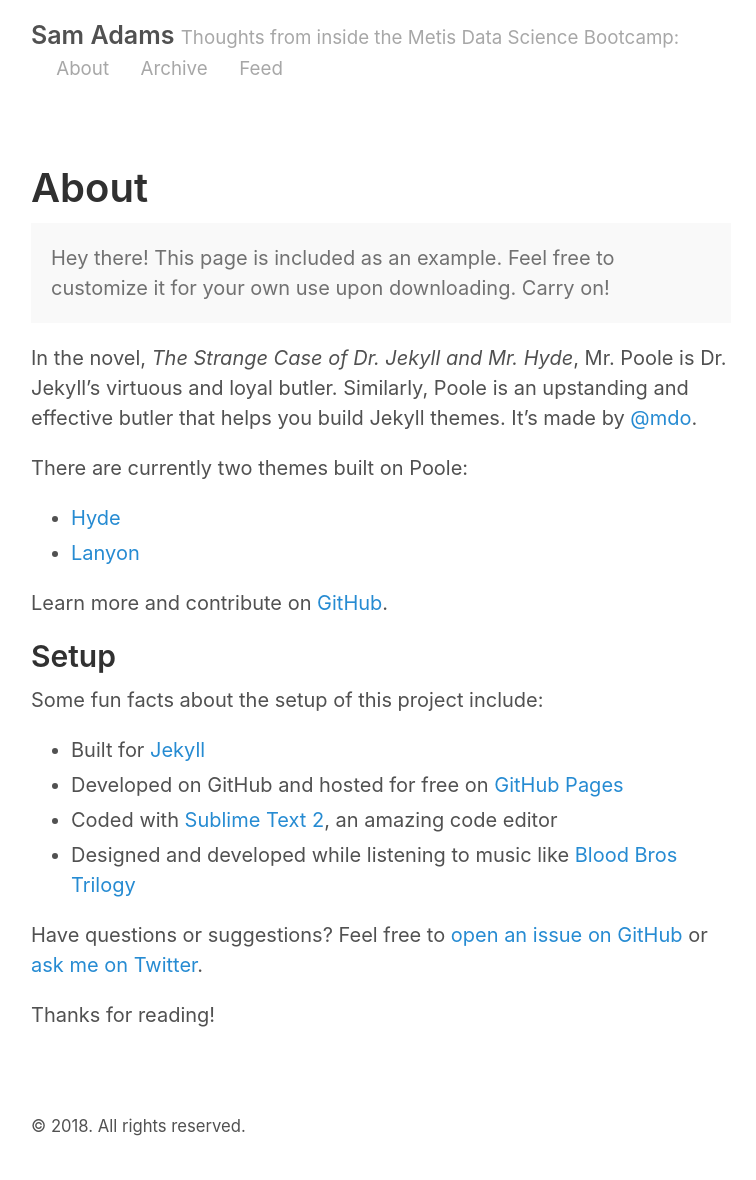
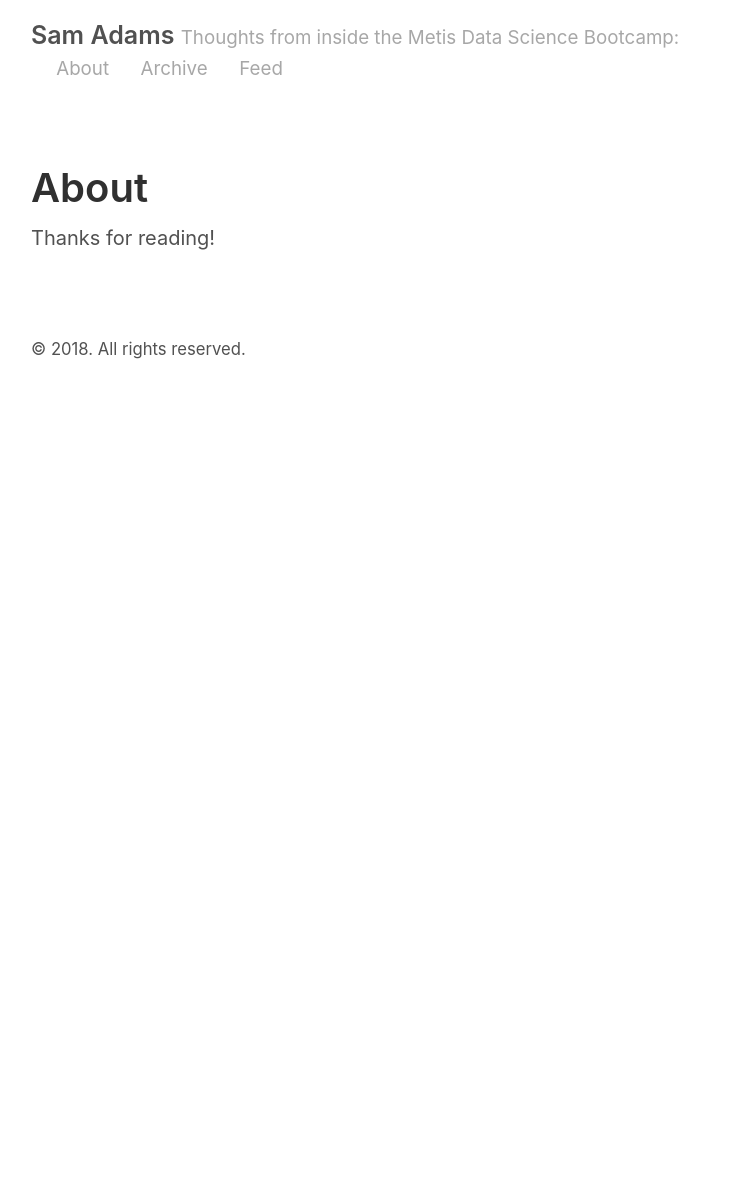
Before and after one commit to adamsxs/adamsxs.github.io, a Jekyll site: the page built from about.md, in a window 1280 px wide. Shown: the whole page, without its empty margins (259-1015 px from the left). Built offline with Jekyll 4.4.1, drawn with Linux system fonts in a browser that asks for light colours; after the commit the page ends 900 px from its top, so only the background shows below that.

Commit message:
Update about.md

```diff
--- a/about.md
+++ b/about.md
@@ -3,28 +3,5 @@ layout: page
 title: About
 ---
 
-<p class="message">
-  Hey there! This page is included as an example. Feel free to customize it for your own use upon downloading. Carry on!
-</p>
-
-In the novel, *The Strange Case of Dr. Jekyll and Mr. Hyde*, Mr. Poole is Dr. Jekyll's virtuous and loyal butler. Similarly, Poole is an upstanding and effective butler that helps you build Jekyll themes. It's made by [@mdo](https://twitter.com/mdo).
-
-There are currently two themes built on Poole:
-
-* [Hyde](http://hyde.getpoole.com)
-* [Lanyon](http://lanyon.getpoole.com)
-
-Learn more and contribute on [GitHub](https://github.com/poole).
-
-## Setup
-
-Some fun facts about the setup of this project include:
-
-* Built for [Jekyll](http://jekyllrb.com)
-* Developed on GitHub and hosted for free on [GitHub Pages](https://pages.github.com)
-* Coded with [Sublime Text 2](http://sublimetext.com), an amazing code editor
-* Designed and developed while listening to music like [Blood Bros Trilogy](https://soundcloud.com/maddecent/sets/blood-bros-series)
-
-Have questions or suggestions? Feel free to [open an issue on GitHub](https://github.com/poole/poole/issues/new) or [ask me on Twitter](https://twitter.com/mdo).
 
 Thanks for reading!
```
